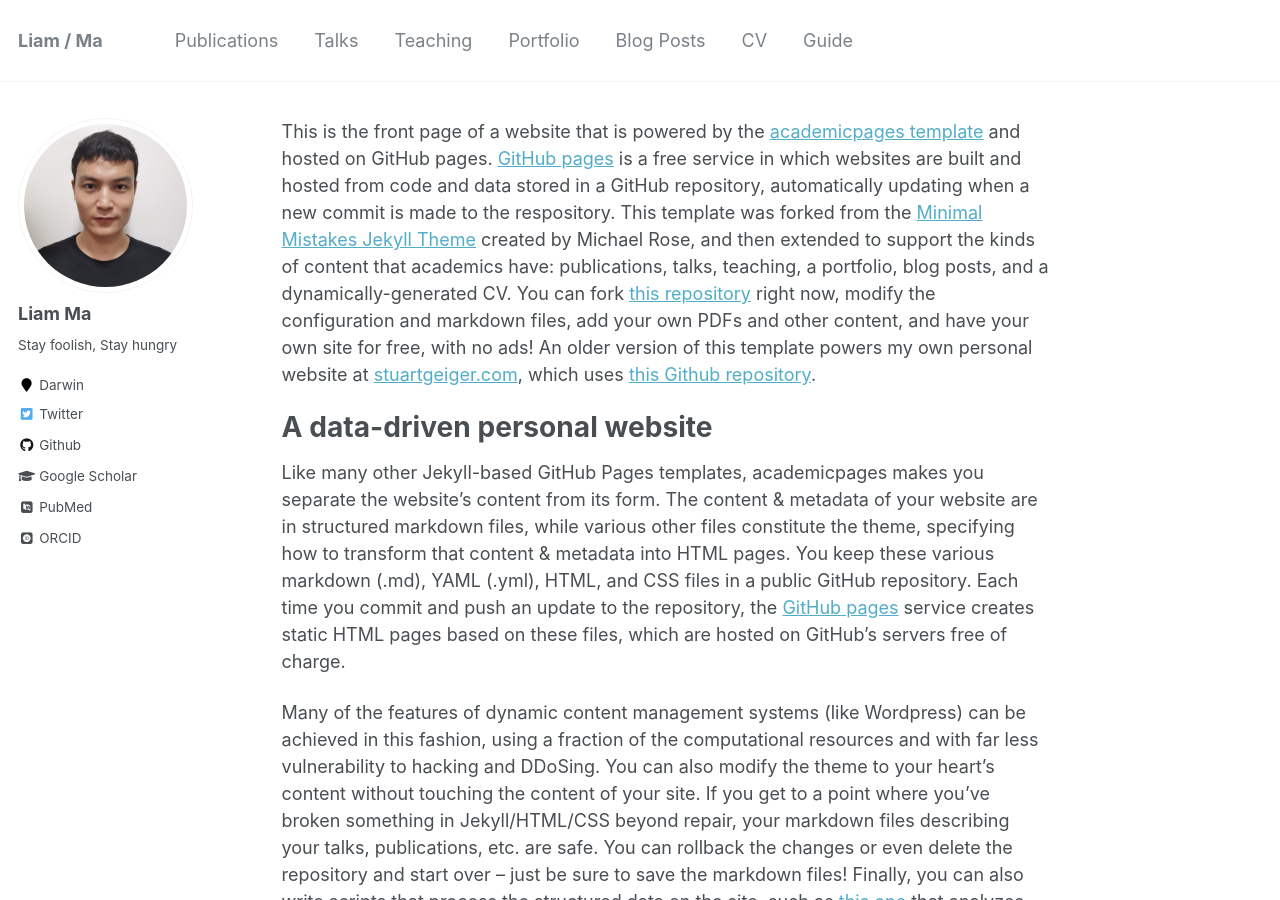
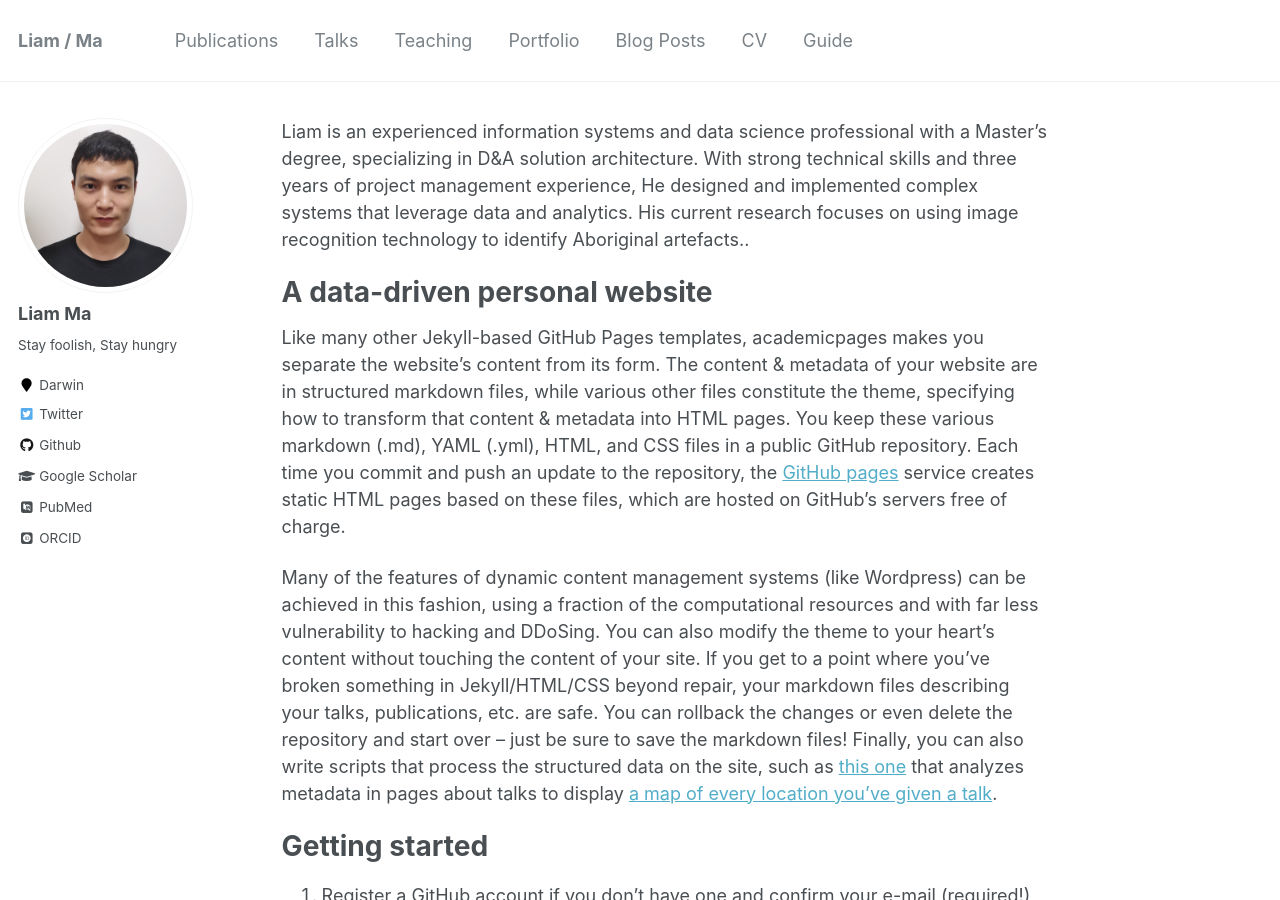
Before and after one commit to zhangguoyuansh/zhangguoyuansh.github.io, a Jekyll site: the page built from _pages/about.md, in a window 1280 px wide and 900 px high. Built offline with Jekyll 4.4.1, drawn with Linux system fonts in a browser that asks for light colours; some web fonts are replaced.

Commit message:
Update about.md

```diff
--- a/_pages/about.md
+++ b/_pages/about.md
@@ -8,7 +8,7 @@ redirect_from:
   - /about.html
 ---
 
-This is the front page of a website that is powered by the [academicpages template](https://github.com/academicpages/academicpages.github.io) and hosted on GitHub pages. [GitHub pages](https://pages.github.com) is a free service in which websites are built and hosted from code and data stored in a GitHub repository, automatically updating when a new commit is made to the respository. This template was forked from the [Minimal Mistakes Jekyll Theme](https://mmistakes.github.io/minimal-mistakes/) created by Michael Rose, and then extended to support the kinds of content that academics have: publications, talks, teaching, a portfolio, blog posts, and a dynamically-generated CV. You can fork [this repository](https://github.com/academicpages/academicpages.github.io) right now, modify the configuration and markdown files, add your own PDFs and other content, and have your own site for free, with no ads! An older version of this template powers my own personal website at [stuartgeiger.com](http://stuartgeiger.com), which uses [this Github repository](https://github.com/staeiou/staeiou.github.io).
+Liam is an experienced information systems and data science professional with a Master's degree, specializing in D&A solution architecture. With strong technical skills and three years of project management experience, He designed and implemented complex systems that leverage data and analytics. His current research focuses on using image recognition technology to identify Aboriginal artefacts..
 
 A data-driven personal website
 ======
```
